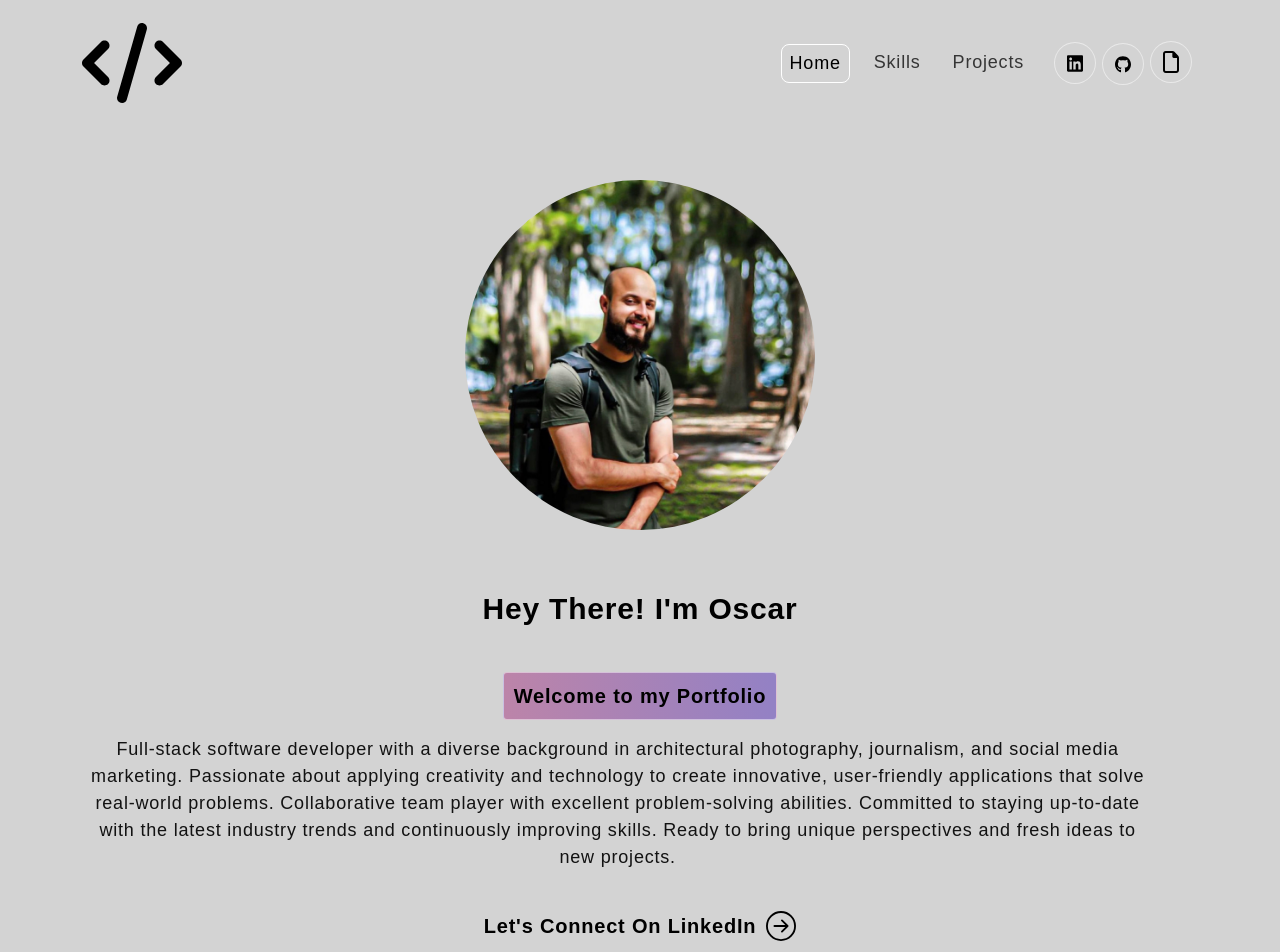
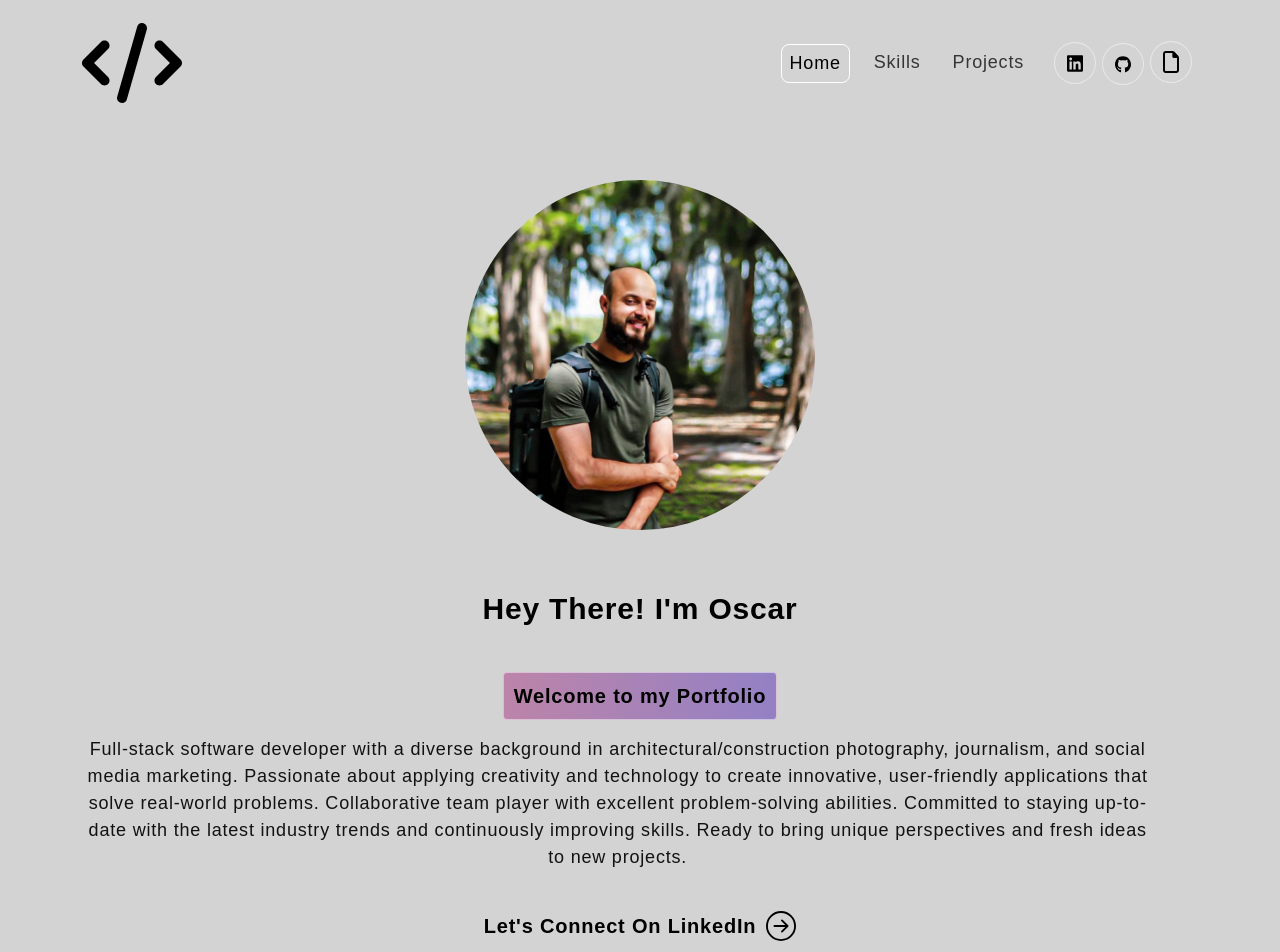
Before and after one commit to oscarnunez1/oscar-react-portfolio, a React (Create React App) app: page / in a window 1280 px wide. Shown: the top 952 px of the page. Built offline with nearby package versions, Linux system fonts and the light colour scheme.

Commit message:
update banner description

```diff
--- a/src/components/Banner.jsx
+++ b/src/components/Banner.jsx
@@ -52,7 +52,7 @@ export const Banner = () => {
             <Image src={profilePhoto} roundedCircle className="profile-photo mb-7"/>
             <h1 className="mb-5">{`Hey There! I'm `}<span className="wrap">{text}</span></h1>
             <span className="tagline">Welcome to my Portfolio</span>
-            <p>Full-stack software developer with a diverse background in architectural photography, journalism, and social media marketing. Passionate about applying creativity and technology to create innovative, user-friendly applications that solve real-world problems. Collaborative team player with excellent problem-solving abilities. Committed to staying up-to-date with the latest industry trends and continuously improving skills. Ready to bring unique perspectives and fresh ideas to new projects.</p>
+            <p>Full-stack software developer with a diverse background in architectural/construction photography, journalism, and social media marketing. Passionate about applying creativity and technology to create innovative, user-friendly applications that solve real-world problems. Collaborative team player with excellent problem-solving abilities. Committed to staying up-to-date with the latest industry trends and continuously improving skills. Ready to bring unique perspectives and fresh ideas to new projects.</p>
             <a href={linkedInProfile} target="_blank" rel="noopener noreferrer" style={{ textDecoration: 'none'}}><button className="mx-auto" onClick={() => console.log('connect')}>Let's Connect On LinkedIn<ArrowRightCircle size={30} /></button></a>
           </Col>
         </Row>
```
